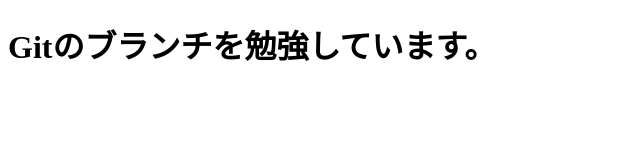
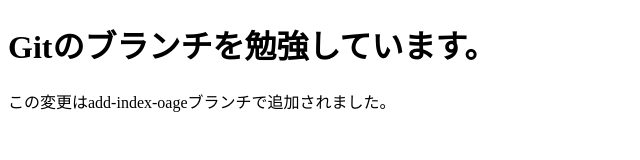
Before and after one commit to ShunyaOshino/git-study, a plain HTML site: page index.html in a window 1280 px wide. Shown: the whole page, without its empty margins (0-640 px from the left). Drawn offline with Linux system fonts and the light colour scheme.

Commit message:
add-index-pageブランチで変更

```diff
--- a/index.html
+++ b/index.html
@@ -7,5 +7,6 @@
 </head>
 <body>
   <h1>Gitのブランチを勉強しています。</h1>
+  <p>この変更はadd-index-oageブランチで追加されました。</p>
 </body>
 </html>
```
